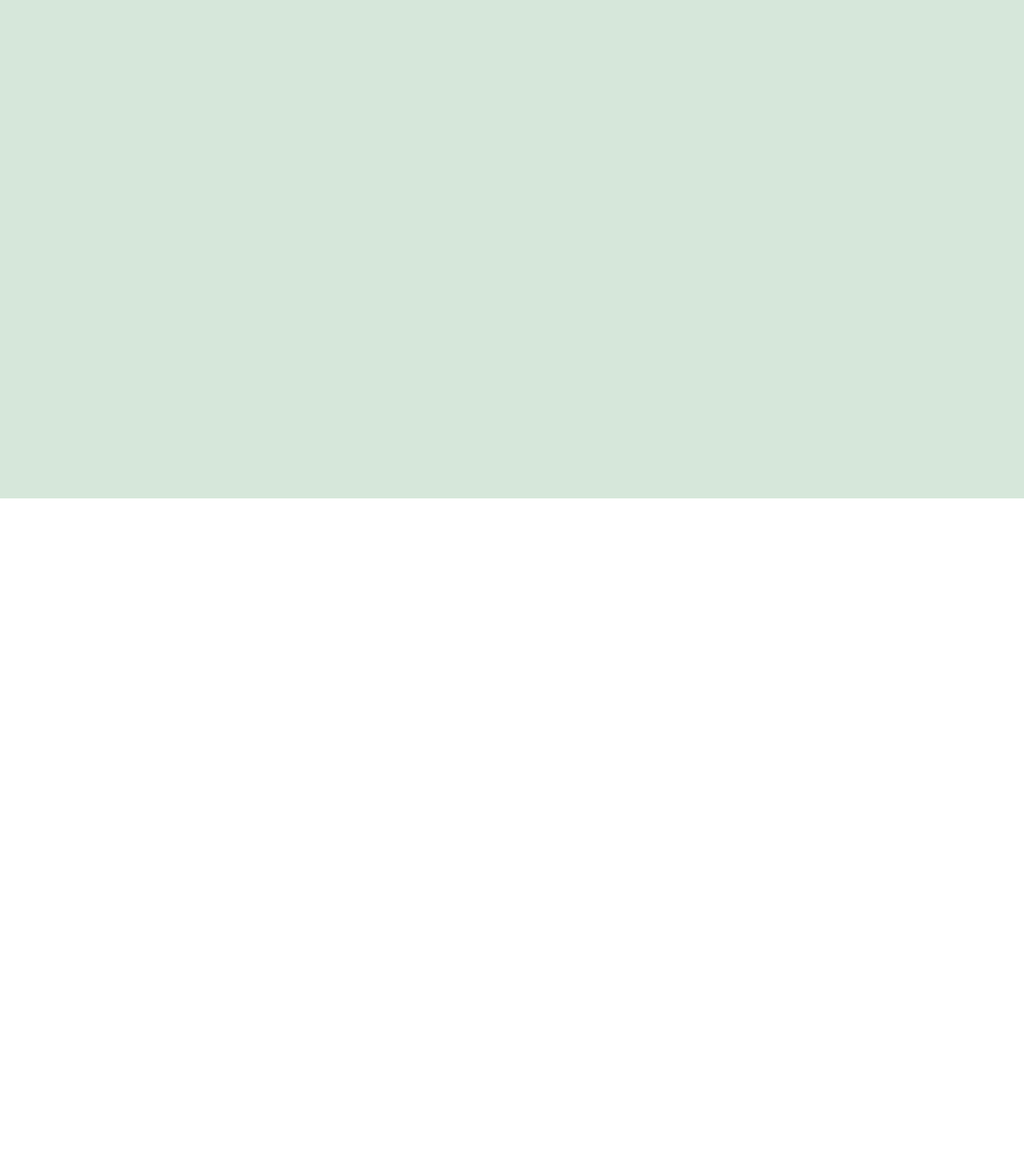
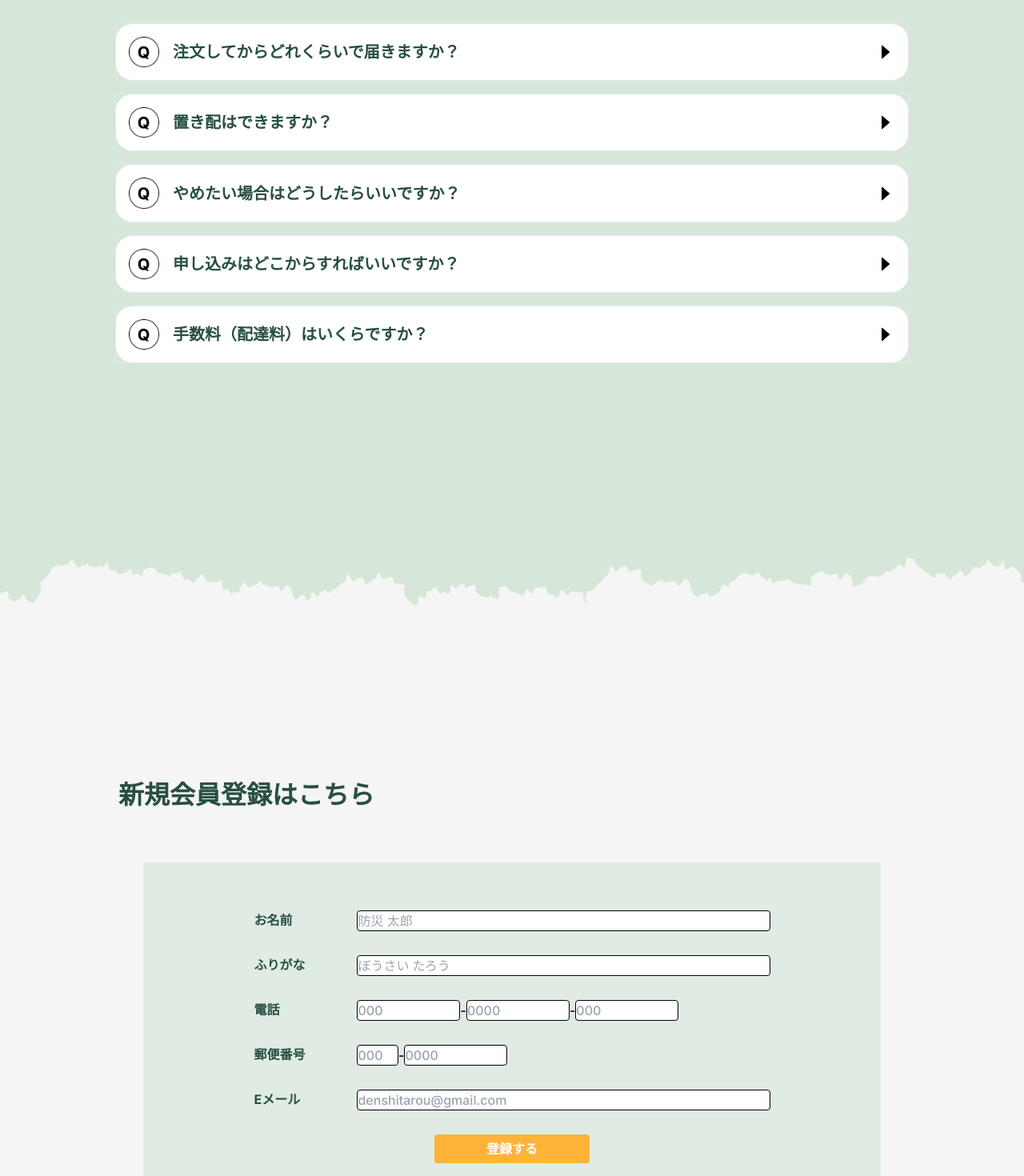
Before and after one commit to nishizawayu/bousaipokke, a React (Vite) app: page / in a window 1280 px wide. Shown: the part 3460-4930 px from the top of the page at 80% size. Before the commit the page ends 4083 px from the top, so only its background shows below. Built offline with nearby package versions, Linux system fonts and the light colour scheme.

Commit message:
Q&Aの作成

```diff
--- /dev/null
+++ b/src/Accodion.jsx
@@ -0,0 +1,29 @@
+import React, { useState, useRef } from 'react';
+import { AiFillCaretRight,AiFillCaretDown,AiFillQuestionCircle } from "react-icons/ai";
+
+const Accordion = ({ title, content }) => {
+  const [isOpen, setIsOpen] = useState(false);
+  const contentRef = useRef(null);
+
+  const toggleAccordion = () => {
+    setIsOpen(!isOpen);
+    contentRef.current.style.maxHeight = isOpen
+      ? '0px'
+      : `${contentRef.current.scrollHeight}px`;
+  };
+
+  return (
+    <div className="accordion border rounded m-4">
+      <div className="accordion-title rounded-[20px] flex justify-between items-center p-4 bg-[#fff] cursor-pointer" onClick={toggleAccordion}>
+        <img src="./Q.png" alt="Q" className='w-[4%]'/>
+        <h3 className='m-0 font-bold text-xl text-[#284F43] w-[90%]'>{title}</h3>
+        <span className=' text-2xl'>{isOpen ? <AiFillCaretDown/> : <AiFillCaretRight/>}</span>
+      </div>
+      <div className="accordion-content max-h-0 overflow-hidden transition-all p-[0 1rem]" ref={contentRef}>
+        <p className='m-0 p-[1rem 0]'>{content}</p>
+      </div>
+    </div>
+  );
+};
+
+export default Accordion;
--- a/src/FAQ.jsx
+++ /dev/null
@@ -1,19 +0,0 @@
-import { AiOutlinePlus, AiOutlineMinus } from "react-icons/ai";
-import { useState } from "react";
-
-const FAQ = ({ faq }) => {
-  const [showAnswer, setShowAnswer] = useState(false);
-  return (
-    <div className="faq" onClick={() => setShowAnswer((prev) => !prev)}>
-      <div>
-        <h3 className="faq__question">{faq.question}</h3>
-        <button className="faq__icon">
-          {showAnswer ? <AiOutlineMinus /> : <AiOutlinePlus />}
-        </button>
-      </div>
-      {showAnswer && <p className="faq__answer">{faq.answer}</p>}
-    </div>
-  );
-};
-
-export default FAQ;
--- a/src/Top.jsx
+++ b/src/Top.jsx
@@ -1,7 +1,8 @@
 import './App.css'
 import { Swiper, SwiperSlide } from 'swiper/react';
 import 'swiper/css';
-import FAQ from './FAQ';
+import Accordion from './Accodion';
+import ManyInput from './form';
 
 // ファーストビュー
 const Firstview = () => {
@@ -142,14 +143,52 @@ const Top = () => {
 
                 </div>
 
-                <div className='relative w-full bg-[#D6E7DA] pb-[500px] pt-[200px]'>
+                <div className='relative w-full bg-[#D6E7DA] pb-[300px] pt-[200px]'>
                     {/* <div className='absolute'>
                         <img src="./gizagiza2.png" alt="境界線" />
                     </div> */}
                     <section className=' w-[80%] mx-auto'>
-                        <h2 className=' font-bold text-[32px] text-[#284F43] pl-[120px] pb-[140px]'>
+                        <h2 className=' font-bold text-[32px] text-[#284F43] pl-[20px] pb-[30px]'>
                             よくあるご質問
                         </h2>
+                        <Accordion
+                            title= "注文してからどれくらいで届きますか？"
+                            content="This is the content of the first accordion."
+                        />
+                        <Accordion
+                            title="置き配はできますか？"
+                            content="This is the content of the second accordion."
+                        />
+                        <Accordion
+                            title="やめたい場合はどうしたらいいですか？"
+                            content="This is the content of the third accordion."
+                        />
+                        <Accordion
+                            title="申し込みはどこからすればいいですか？"
+                            content="This is the content of the third accordion."
+                        />
+                        <Accordion
+                            title="手数料（配達料）はいくらですか？"
+                            content="This is the content of the third accordion."
+                        />
+
+                    </section>
+
+                </div>
+
+                <div className='relative w-full bg-[#F5F5F5] pb-[300px] pt-[200px]'>
+                    <div className='absolute top-[-100px]'>
+                            <img src="./gizagiza3.png" alt="境界線" />
+                    </div>
+
+                    <section className=' w-[80%] mx-auto'>
+                        <h2 className=' font-bold text-[32px] text-[#284F43] pl-[20px] pb-[60px]'>
+                            新規会員登録はこちら
+                        </h2>
+                        <div className=' w-[90%] bg-[#E0EBE3] mx-auto'>
+                            <ManyInput/>
+                        </div>
+
                     </section>
 
                 </div>
--- /dev/null
+++ b/src/form.jsx
@@ -0,0 +1,122 @@
+import React, { useState } from "react";
+
+const ManyInput = () => {
+  const [name, setName] = useState("");
+  const [hurigana, setHurigana] = useState("");
+  const [post1, setPost1] = useState("");
+  const [post2, setPost2] = useState("");
+  const [tel1, setTel1] = useState("");
+  const [tel2, setTel2] = useState("");
+  const [tel3, setTel3] = useState("");
+  const [email, setEmail] = useState("");
+
+  const handleName = (e) => {
+    setName(e.target.value);
+  };
+  const handlehurigana = (e) => {
+   setHurigana(e.target.value);
+  };
+  const handlePost1 = (e) => {
+    setPost1(e.target.value);
+  };
+  const handlePost2 = (e) => {
+    setPost2(e.target.value);
+  };
+  const handleTel1 = (e) => {
+    setTel1(e.target.value);
+  };
+  const handleTel2 = (e) => {
+    setTel2(e.target.value);
+  };
+  const handleTel3 = (e) => {
+    setTel3(e.target.value);
+  };
+  const handleEmail = (e) => {
+    setEmail(e.target.value);
+  };
+
+  return (
+    <div className=" w-[70%] mx-auto pt-[60px] pb-[60px]">
+      <form>
+        <div className="flex w-full pb-[30px] justify-between">
+          <p className="w-[15%] text-[#284F43] font-bold">お名前</p>
+          <input
+            value={name}
+            onChange={handleName}
+            type="text"
+            placeholder="防災 太郎"
+            className="w-[80%] border border-[#000] rounded"
+          />
+        </div>
+        <div className="flex w-full pb-[30px] justify-between">
+          <p className="w-[15%] text-[#284F43] font-bold">ふりがな</p>
+          <input
+            value={hurigana}
+            onChange={handlehurigana}
+            type="text"
+            placeholder="ぼうさい たろう"
+            className="w-[80%] border border-[#000] rounded"
+          />
+        </div>
+        <div className="flex w-full pb-[30px] justify-between">
+          <p className="w-[15%] text-[#284F43] font-bold">電話</p>
+          <p className=" w-[80%]">
+            <input
+                value={tel1}
+                onChange={handleTel1}
+                type="number"
+                placeholder="000"
+                className="w-[25%] border border-[#000] rounded"
+            />-
+            <input
+                value={tel2}
+                onChange={handleTel2}
+                type="number"
+                placeholder="0000"
+                className="w-[25%] border border-[#000] rounded"
+            />-
+            <input
+                value={tel3}
+                onChange={handleTel3}
+                type="number"
+                placeholder="000"
+                className="w-[25%] border border-[#000] rounded"
+            />
+          </p>
+        </div>
+        <div className="flex w-full pb-[30px] justify-between">
+          <p className="w-[15%] text-[#284F43] font-bold">郵便番号</p>
+          <p className=" w-[80%]">
+            <input
+                value={post1}
+                onChange={handlePost1}
+                type="number"
+                placeholder="000"
+                className="w-[10%] border border-[#000] rounded"
+            />-
+            <input
+                value={post2}
+                onChange={handlePost2}
+                type="number"
+                placeholder="0000"
+                className="w-[25%] border border-[#000] rounded"
+            />
+          </p>
+        </div>
+        <div className="flex w-full pb-[30px] justify-between">
+          <p className="w-[15%] text-[#284F43] font-bold">Eメール</p>
+          <input
+            value={email}
+            onChange={handleEmail}
+            type="text"
+            placeholder="denshitarou@gmail.com"
+            className="w-[80%] border border-[#000] rounded"
+          />
+        </div>
+        <p className="w-[30%] mx-auto"><input type="button" value="登録する" className="w-full pt-[6px] pb-[6px] mx-auto rounded bg-[#FFB438] text-base font-bold text-[#fff]"/></p>
+      </form>
+    </div>
+  );
+};
+
+export default ManyInput;
```
Also changed, not shown: public/Q.png (added), public/gizagiza3.png (added).
